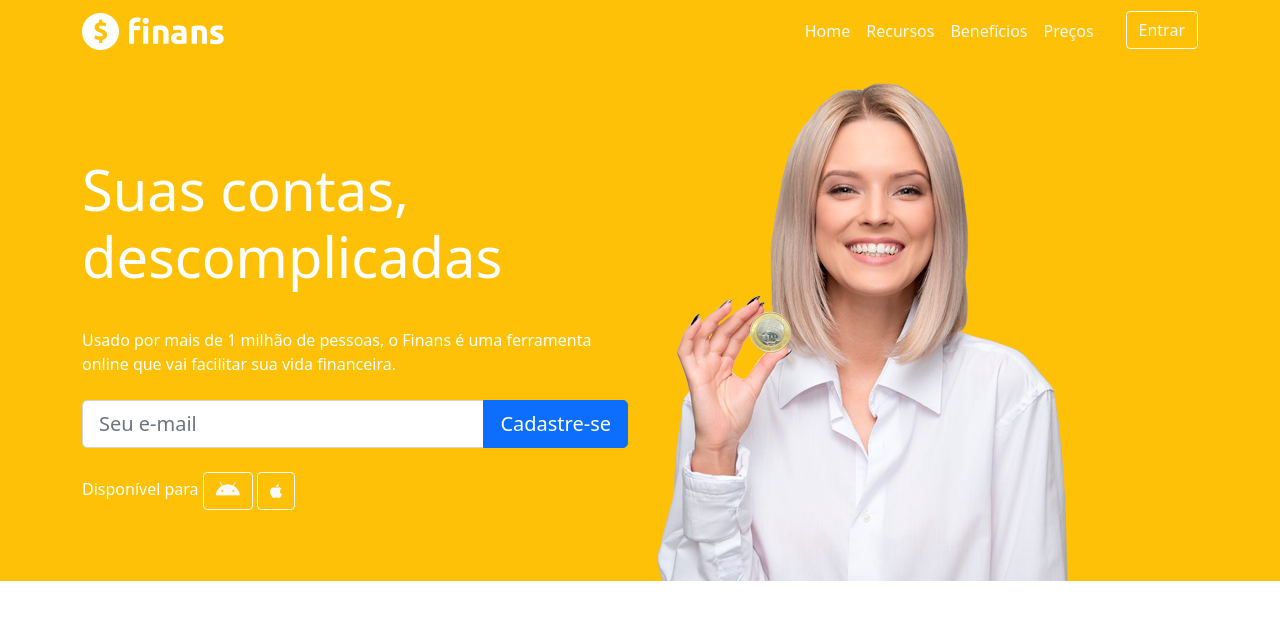
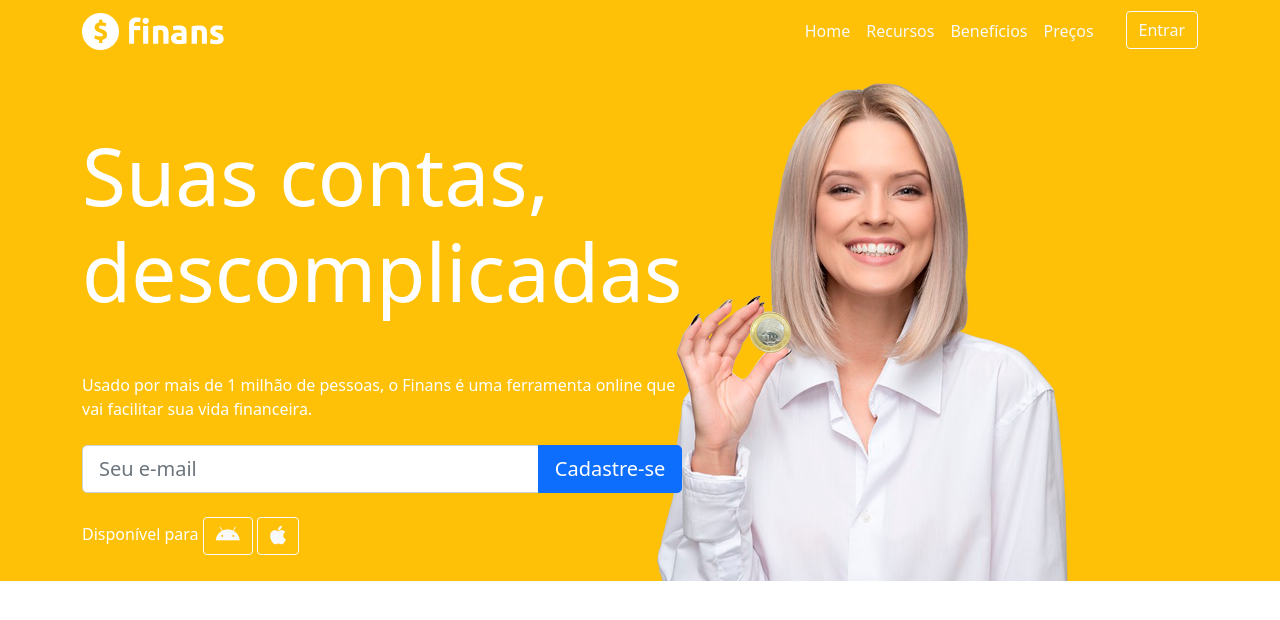
Before and after one commit to NelsonSSoares/Projeto-BS-Finans, a plain HTML site: page index.html in a window 1280 px wide. Drawn offline with nearby package versions, Linux system fonts and the light colour scheme.

Commit message:
Correção

```diff
--- a/index.html
+++ b/index.html
@@ -63,7 +63,7 @@
         <div class="row">
           <div class="col-md-6 d-flex"><!-- Textos da seção -->
             <div class="align-self-center">
-              <h1 class="display-4">Suas contas, descomplicadas</h1>
+              <h1 class="display-1">Suas contas, descomplicadas</h1>
               <p>
                 Usado por mais de 1 milhão de pessoas, o Finans é uma ferramenta online que vai facilitar sua vida financeira.
               </p>
@@ -82,7 +82,7 @@
                   <i class="fab fa-android fa-lg"></i>
                 </a>
                 <a href="" class="btn btn-outline-light">
-                  <i class="fab fa-apple"></i>
+                  <i class="fab fa-apple fa-lg"></i>
                 </a>
               </p>
 
```
